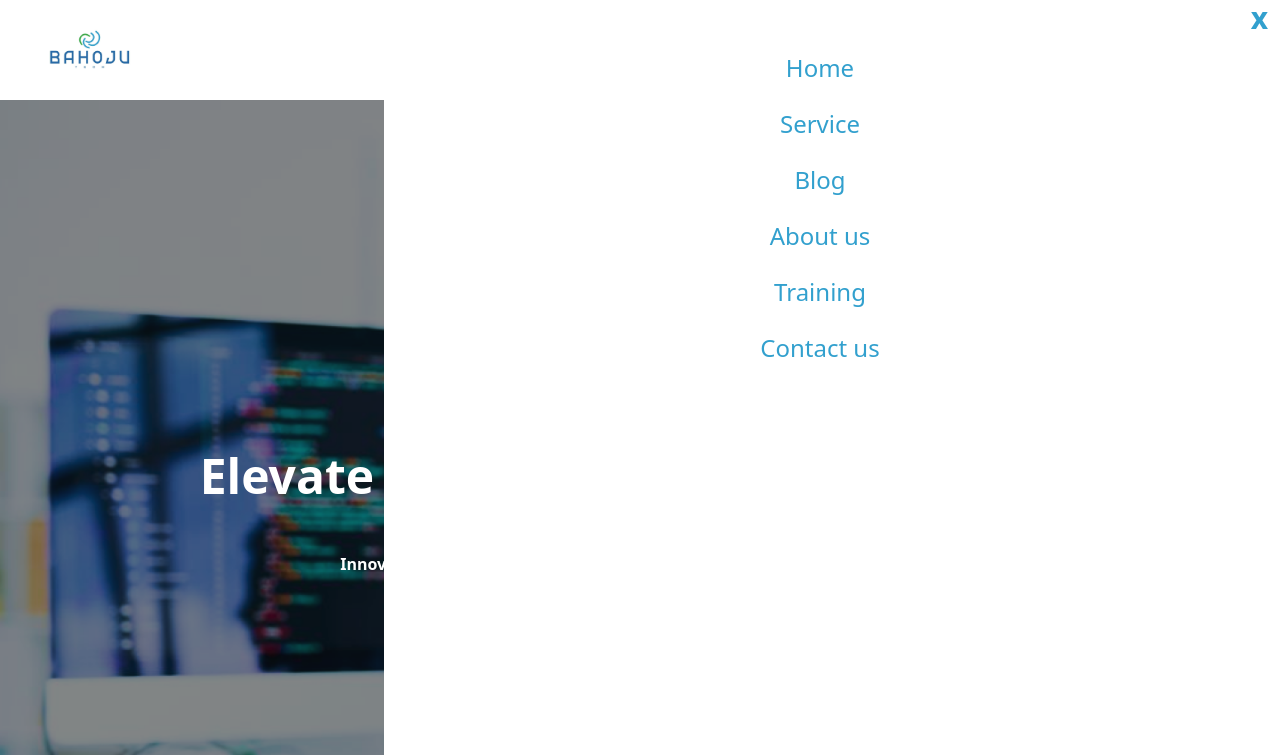
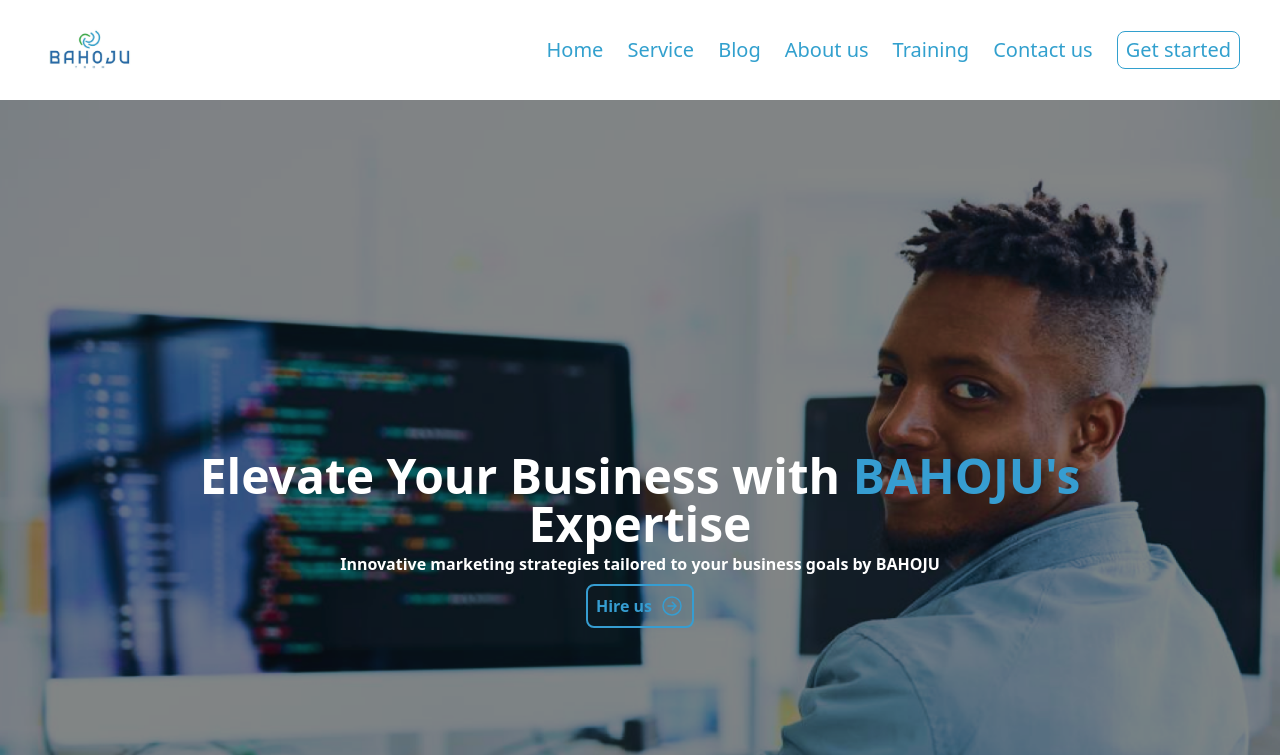
Before and after one commit to BahojuTech/Company-Website, a Next.js app: page / in a window 1280 px wide. Shown: the top 755 px of the page. Built offline with nearby package versions, Linux system fonts and the light colour scheme.

Commit message:
repaired navbar

```diff
--- a/src/components/navbar/Navbar.tsx
+++ b/src/components/navbar/Navbar.tsx
@@ -41,7 +41,7 @@ const Navbar = () => {
 
     {/* Mobile View */}
     <GiHamburgerMenu className='text-4xl text-gray cursor-pointer md:hidden lg:hidden' onClick={() => setOpen(true)} />
-      <div className={`absolute top-0 right-0 w-[70%] flex flex-col gap-4 h-screen z-20 bg-white transition-all duration-500 ease-in-out  ${open ? 'right-0' : '-right-[70%]'}`}>
+      <div className={` md:hidden absolute top-0 right-0 w-[70%] flex flex-col gap-4 h-screen z-20 bg-white transition-all duration-500 ease-in-out  ${open ? 'right-0' : '-right-full'}`}>
       <p className='text-right text-3xl cursor-pointer font-bold pr-3' onClick={() => setOpen(false)}>x</p>
       <div className=' pr-6 grid place-items-center gap-6 text-2xl'>
         {navMenu.map(menu => (
```
